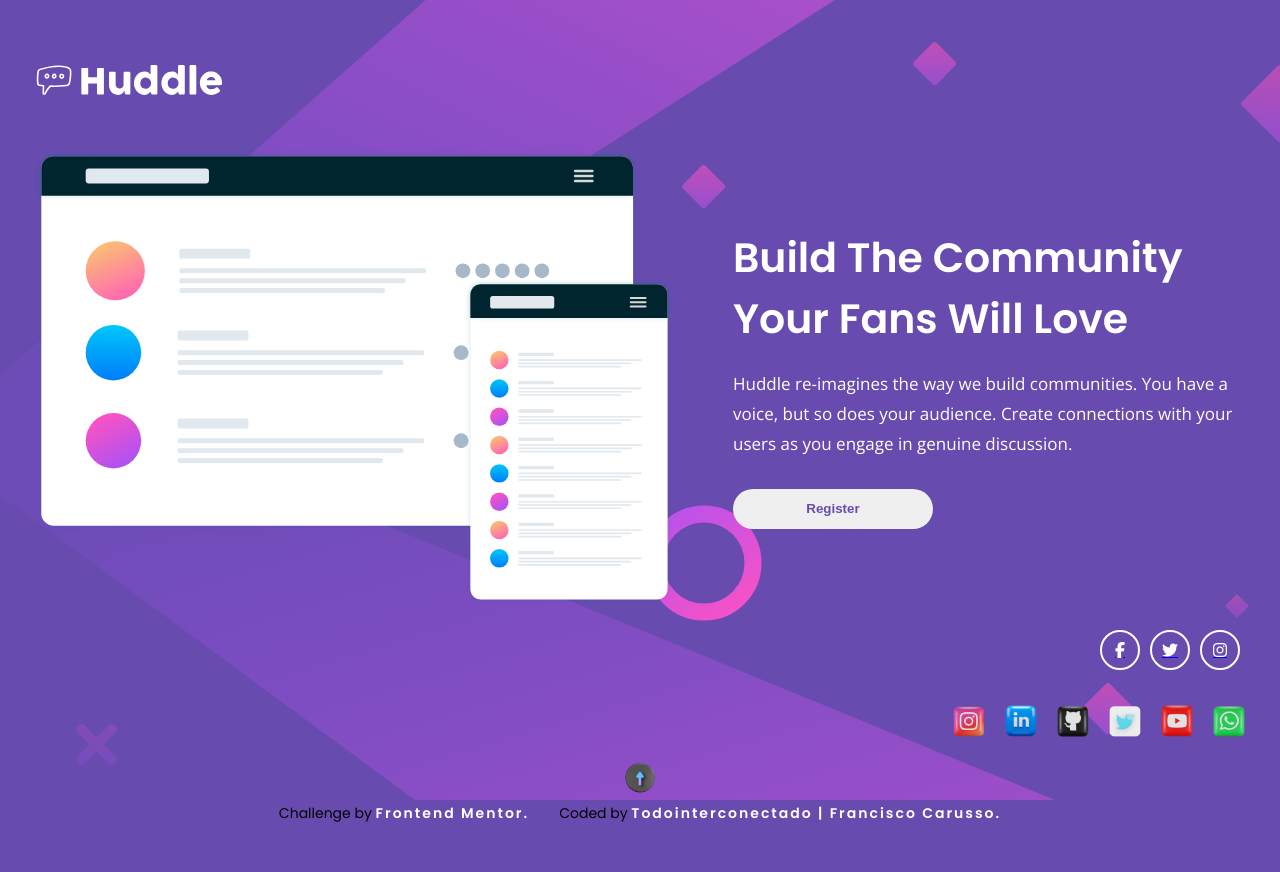
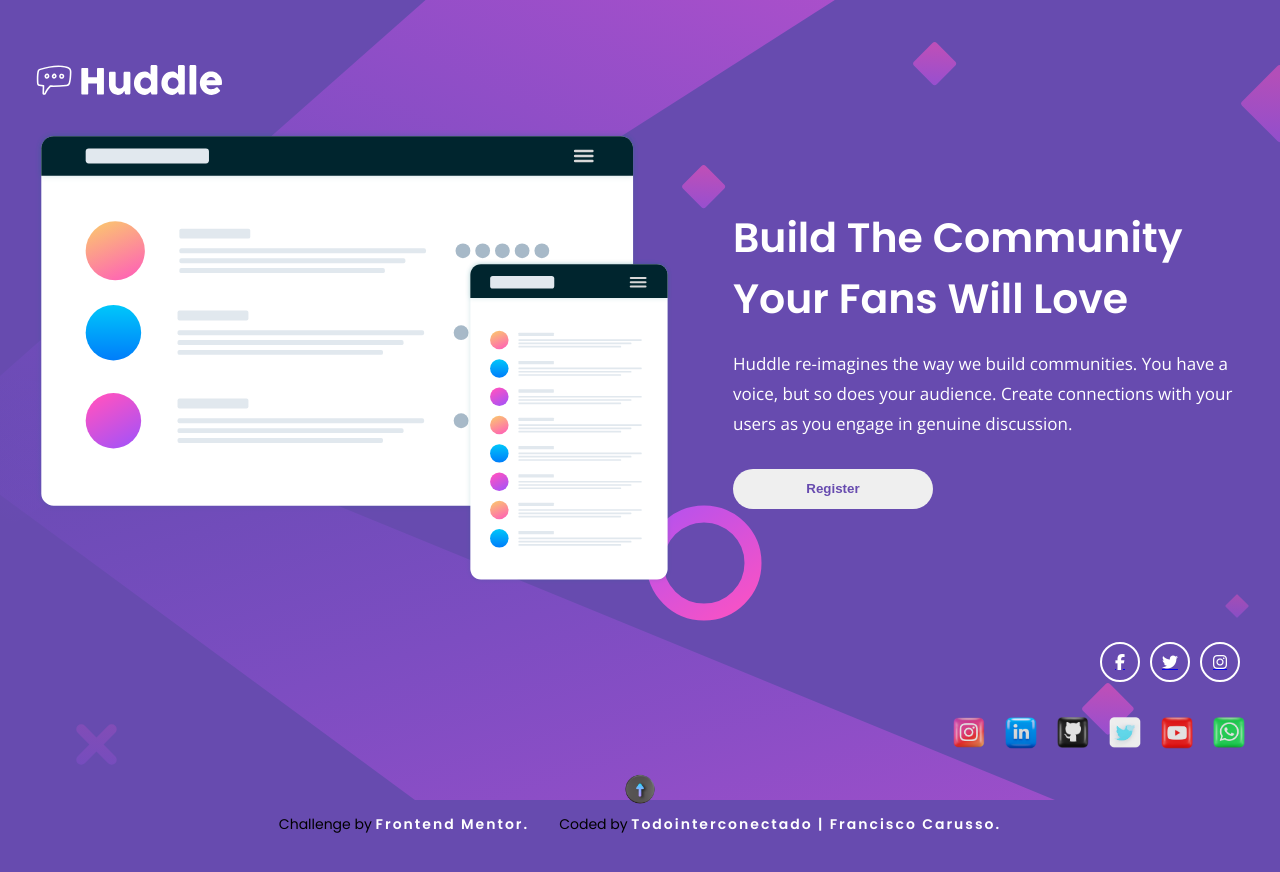
Before and after one commit to Todointerconectado/introductorymeetingpage, a plain HTML site: page index.html in a window 1280 px wide. Drawn offline with nearby package versions, Linux system fonts and the light colour scheme.

Commit message:
V1.0.3 Optimization 3.3

```diff
--- a/css/style.css
+++ b/css/style.css
@@ -31,7 +31,6 @@
         'main'
         'footer'
     ;
-    gap: 20px;
 }
 
 
@@ -61,6 +60,7 @@
 /* --------------------- MAIN ------------------------------ */
 .main{
     margin: 0 auto;
+    margin-top: 0;
     grid-area: main;
     width: 100%;
     max-width: 430px;
@@ -139,7 +139,7 @@
     grid-area: footer;
     width: 100%;
     max-width: 430px;
-    height: 150px;
+    height: 200px;
     display: flex;
     flex-direction: column;
     align-items: center;
@@ -207,7 +207,6 @@
     .main{
         flex-direction: row;
         max-width: 100%;
-        gap: 0;
         justify-content: center;
         gap: 60px;
     }
@@ -239,7 +238,7 @@
 
     .footer {
         max-width: 100%;
-        height: auto;
+        height: 300px;
         justify-content: end;
         align-items: flex-end;
     }
```
